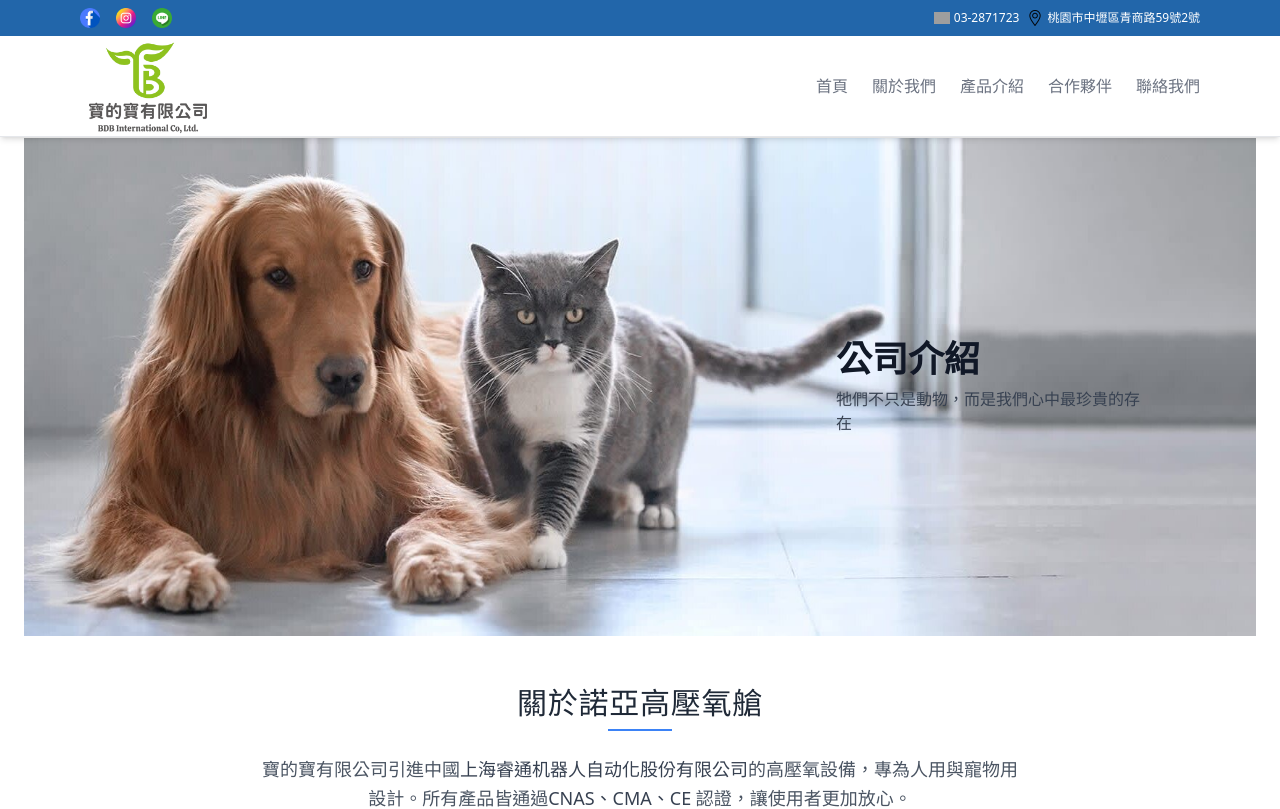
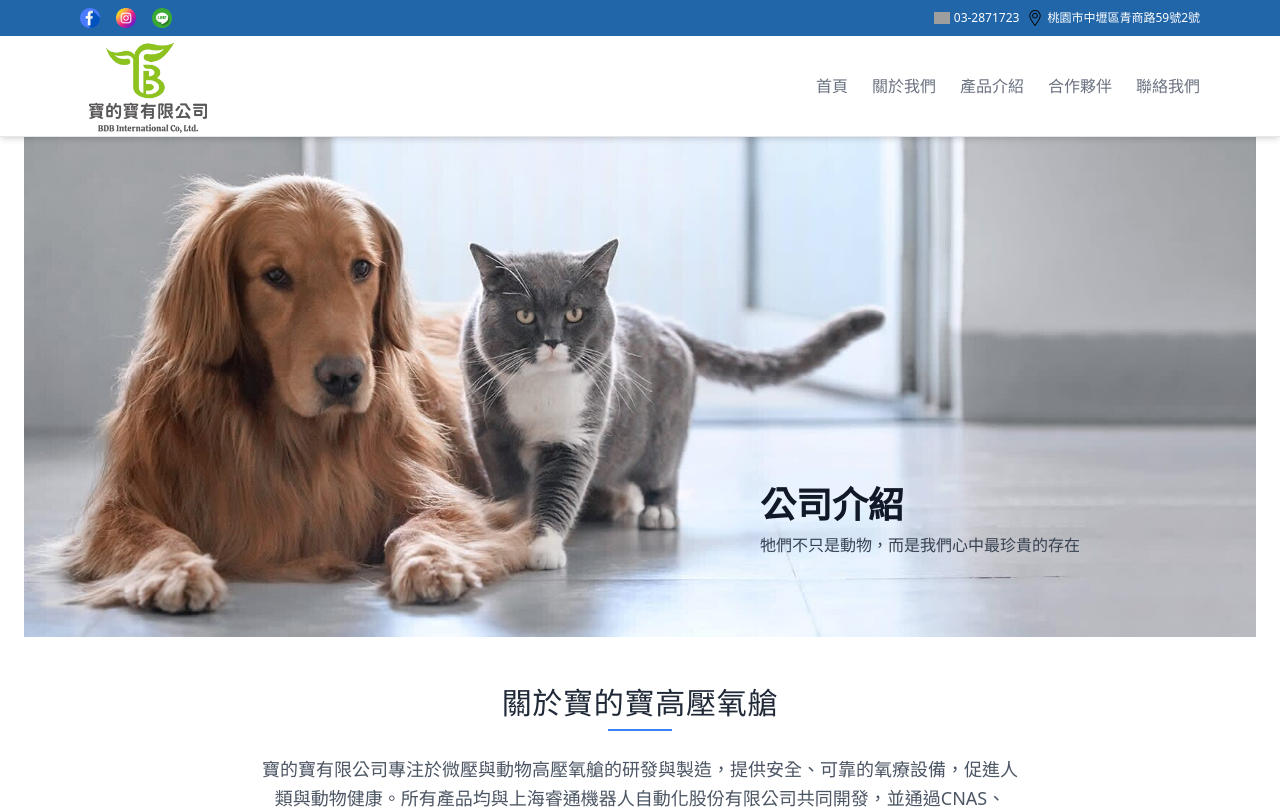
Before and after one commit to frankfu88/bdb, a Next.js app: page / in a window 1280 px wide. Shown: the top 809 px of the page. Built offline with nearby package versions, Linux system fonts and the light colour scheme; grey boxes are pictures that could not be loaded.

Commit message:
首頁banner的說明文字position及banner大小調整、首頁公司簡介文字調整

```diff
--- a/src/app/page.tsx
+++ b/src/app/page.tsx
@@ -21,17 +21,14 @@ export default function HomePage() {
         {/* 🔹 關於諾亞高壓氧艙 */}
         <section className="mt-12 px-6 max-w-7xl mx-auto">
           <h2 className="text-3xl text-gray-800 text-center tracking-wide">
-            關於諾亞高壓氧艙
+            關於寶的寶高壓氧艙
             <span className="block h-[2px] w-16 bg-blue-500 mx-auto mt-2"></span>
           </h2>
 
           {/* 文字說明 */}
           <div className="text-center max-w-3xl mx-auto mt-6">
             <p className="text-gray-600 text-lg leading-relaxed">
-              寶的寶有限公司引進中國
-              <span className="text-gray-700">上海睿通机器人自动化股份有限公司</span>
-              的高壓氧設備，專為人用與寵物用設計。所有產品皆通過
-              <span className="text-gray-700">CNAS、CMA、CE</span> 認證，讓使用者更加放心。
+              寶的寶有限公司專注於微壓與動物高壓氧艙的研發與製造，提供安全、可靠的氧療設備，促進人類與動物健康。所有產品均與上海睿通機器人自動化股份有限公司共同開發，並通過CNAS、CMA、CE等國際認證，品質與安全皆達國際標準。
             </p>
           </div>
 
--- a/src/components/banner.tsx
+++ b/src/components/banner.tsx
@@ -16,15 +16,15 @@ export default function Banner({ title, description, imageSrc }: BannerProps) {
         src={imageSrc}
         alt={title}
         layout="fill"
-        objectFit="contain"
+        objectFit="cover"
         className="absolute inset-0"
         priority
       />
 
       {/* ✅ 文字區塊保持一致 */}
-      <div className="absolute inset-y-0 right-8 sm:right-28 flex flex-col justify-center px-4 sm:px-0 w-[40%] sm:w-[35%] md:w-[30%] lg:w-[25%]">
-        <h2 className="text-2xl sm:text-4xl font-bold text-gray-900">{title}</h2>
-        <p className="text-base text-gray-700 mt-2">{description}</p>
+      <div className="absolute bottom-6 right-6 sm:bottom-20 sm:right-40 flex flex-col items-start px-4 w-auto max-w-[70%]">
+        <h2 className="text-2xl sm:text-4xl font-bold text-gray-900 text-left">{title}</h2>
+        <p className="text-base text-gray-700 mt-2 text-right">{description}</p>
       </div>
     </div>
   );
```
